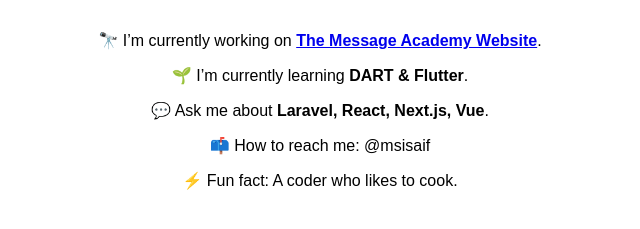
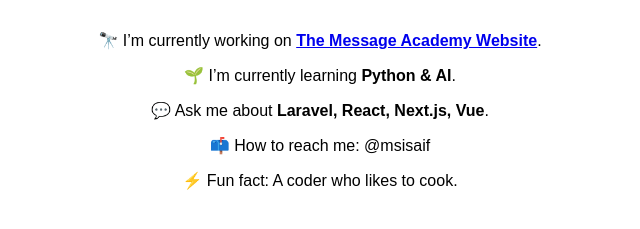
Before and after one commit to msisaif/msisaif, a plain HTML site: page index.html in a window 1280 px wide. Shown: the part 357-586 px from the top of the page, 320-960 px from the left. Drawn offline with Linux system fonts and the light colour scheme.

Commit message:
Update learning focus from DART to Python and AI

```diff
--- a/index.html
+++ b/index.html
@@ -45,7 +45,7 @@
 
     <div>
         <p>🔭 I’m currently working on <strong><a href="https://messagebd.net/">The Message Academy Website</a></strong>.</p>
-        <p>🌱 I’m currently learning <strong>DART & Flutter</strong>.</p>
+        <p>🌱 I’m currently learning <strong>Python & AI</strong>.</p>
         <p>💬 Ask me about <strong>Laravel, React, Next.js, Vue</strong>.</p>
         <p>📫 How to reach me: @msisaif</p>
         <p>⚡ Fun fact: A coder who likes to cook.</p>
```
